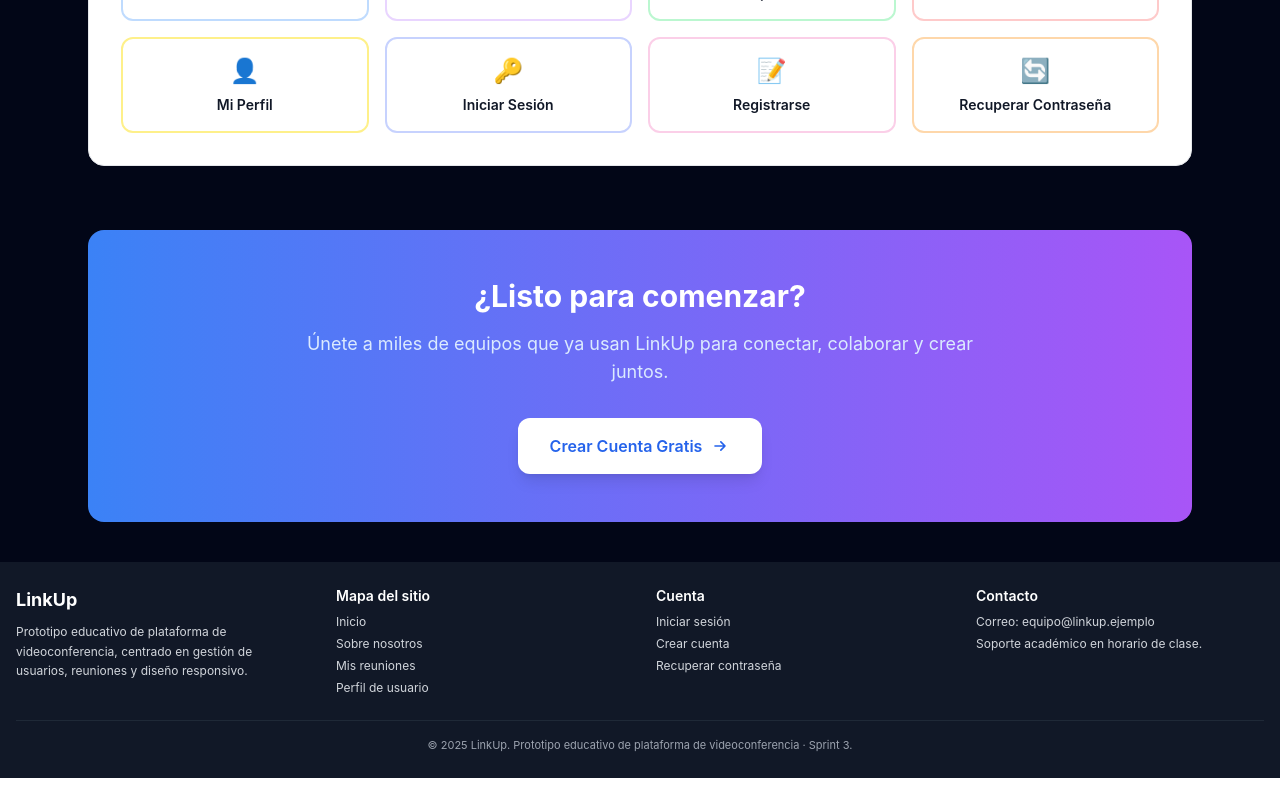
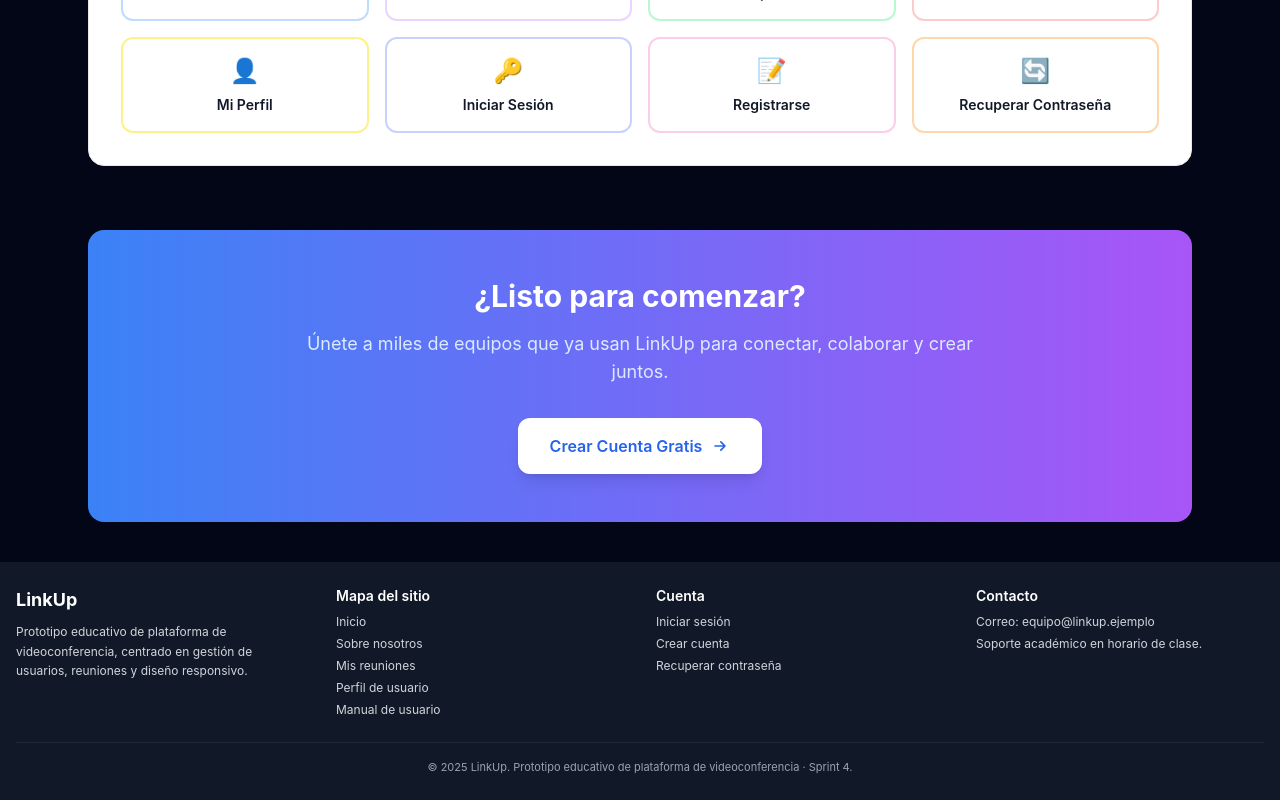
Before and after one commit to JuanSoto46/LinkUp-frontend, a React (Vite) app: page / in a window 1280 px wide. Shown: the part 1221-2021 px from the top of the page. Before the commit the page ends 1999 px from the top, so only its background shows below. Built offline with nearby package versions, Linux system fonts and the light colour scheme; no server answers.

Commit message:
Integracion de manual de usuario

```diff
--- a/src/App.tsx
+++ b/src/App.tsx
@@ -138,6 +138,16 @@ function MainAppLayout() {
               }
             />
 
+            <Route
+              path="/user-manual"
+              element={
+                <DashboardLayout>
+                  <UserManual />
+              </DashboardLayout>
+            }
+          />
+
+
             {/* Fallback inside main layout */}
             <Route path="*" element={<Navigate to="/" replace />} />
           </Routes>
--- a/src/components/Footer.tsx
+++ b/src/components/Footer.tsx
@@ -83,6 +83,15 @@ export default function Footer() {
                   Perfil de usuario
                 </Link>
               </li>
+              <li>
+                <Link
+                  to="/user-manual"
+                  className="text-gray-300 hover:text-white transition-colors focus:outline-none focus:ring-2 focus:ring-white rounded"
+                >
+                  Manual de usuario
+                </Link>
+              </li>
+
             </ul>
           </div>
 
@@ -131,7 +140,7 @@ export default function Footer() {
         <div className="border-t border-gray-800 mt-6 pt-4 text-center">
           <p className="text-gray-400 text-[11px]">
             © {currentYear} LinkUp. Prototipo educativo de
-            plataforma de videoconferencia · Sprint 3.
+            plataforma de videoconferencia · Sprint 4.
           </p>
         </div>
       </div>
--- a/src/layouts/DashboardLayout.tsx
+++ b/src/layouts/DashboardLayout.tsx
@@ -38,6 +38,7 @@ export default function DashboardLayout({ children }: { children: ReactNode }) {
     { to: "/meetings", label: "Mis reuniones" },
     { to: "/profile", label: "Mi perfil" },
     { to: "/auth/change-password", label: "Cambiar contraseña" },
+    { to: "/user-manual", label: "Manual de usuario" },
   ];
 
   return (
--- a/src/pages/Call.tsx
+++ b/src/pages/Call.tsx
@@ -722,7 +722,8 @@ export default function Call() {
                       {/* Avatar de fondo (visible cuando no hay video) */}
                       <div className="flex flex-col items-center justify-center">
                         <div className={`w-20 h-20 rounded-full bg-gradient-to-br ${isLocal ? 'from-emerald-400 to-cyan-500' : 'from-blue-500 to-indigo-500'} grid place-items-center text-2xl font-semibold ${isLocal ? 'text-slate-950' : 'text-white'} shadow-md shadow-blue-500/30`}>
-                          {getUserInitials(participant.displayName || (isLocal ? user?.displayName : "?"))}
+                          {getUserInitials((isLocal ? user?.displayName : participant.displayName) ?? "?")}
+
                         </div>
                       </div>
 
--- /dev/null
+++ b/src/types/react-jsx.d.ts
@@ -0,0 +1,11 @@
+// Compatibilidad: permitir `playsInline` en elementos <audio>
+// Algunos navegadores/atributos pueden usar `playsInline` en medios;
+// TypeScript/React no lo incluye por defecto para audio en algunas versiones,
+// así que ampliamos la interfaz para evitar el error de tipo.
+import * as React from 'react';
+
+declare module 'react' {
+  interface AudioHTMLAttributes<T> extends React.HTMLAttributes<T> {
+    playsInline?: boolean;
+  }
+}
```
